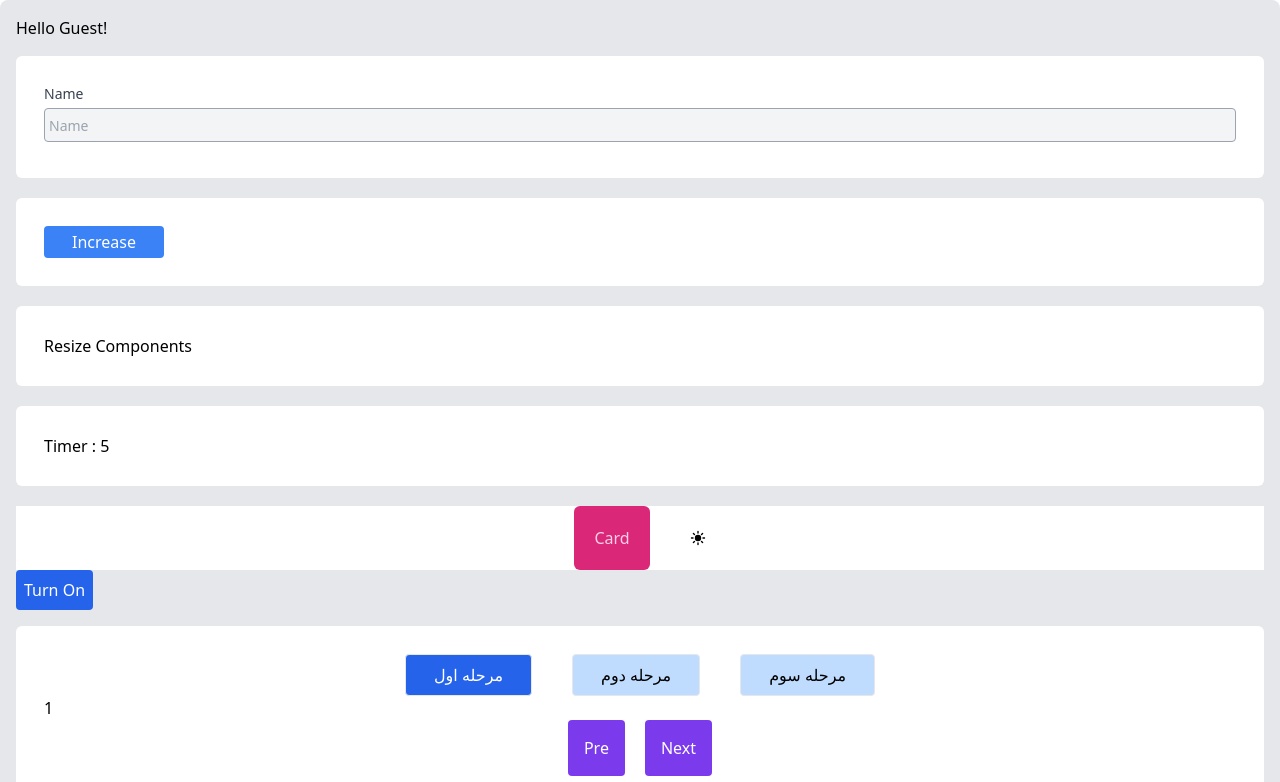
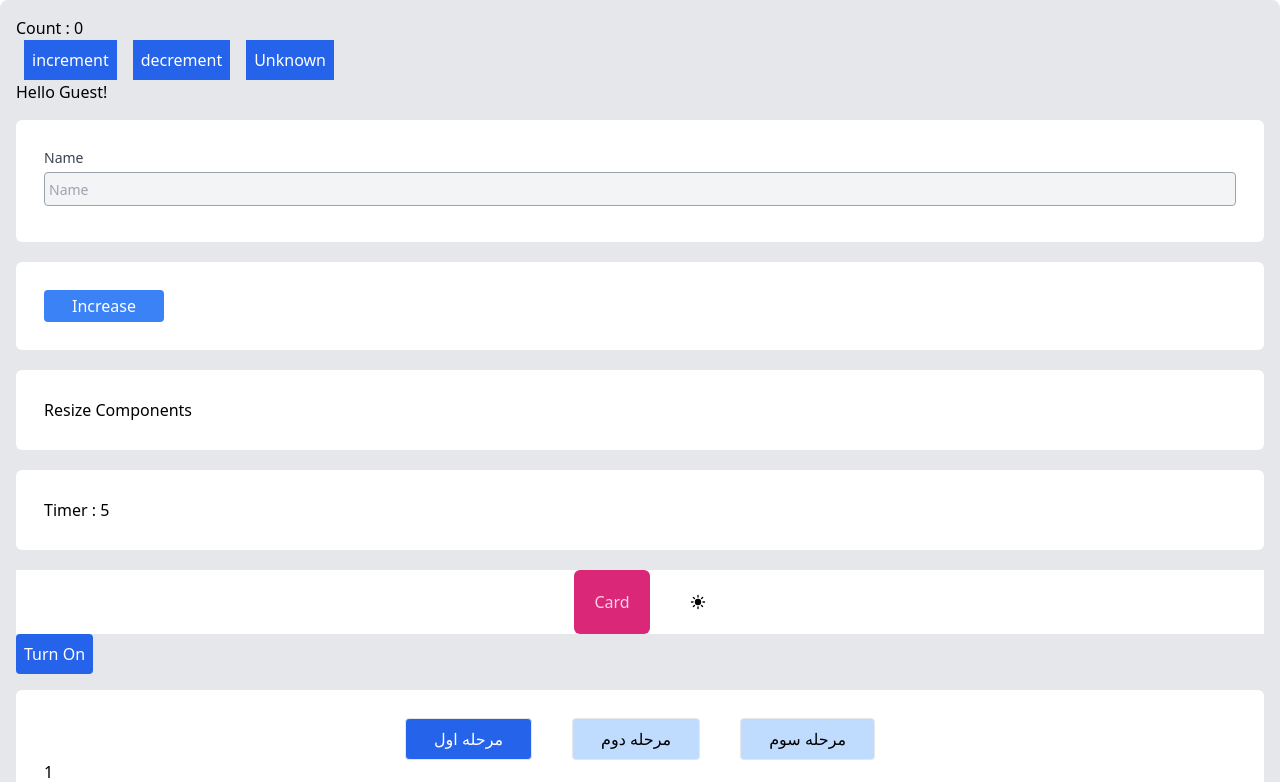
Before and after one commit to Saghar2002/react-exercise, a React (Vite) app: page / in a window 1280 px wide. Shown: the top 782 px of the page. Built offline with nearby package versions, Linux system fonts and the light colour scheme.

Commit message:
use UseReducer example 1

```diff
--- a/src/App.jsx
+++ b/src/App.jsx
@@ -10,6 +10,7 @@ import { Resize } from "./components/resize/Resize";
 import { TitleChanger } from "./components/titleChanger/TitleChanger";
 import { LocalStorage } from "./components/localStorage/LocalStorage";
 import ConditionalRendering from "./components/conditionalRendering/ConditionalRendering";
+import UseReducerPage from "./components/pages/hooks/useReducer/UseReducerPage";
 
 function App() {
 
@@ -19,6 +20,7 @@ function App() {
 
   return (
     <div className="bg-gray-200 rounded-lg p-4">
+      <UseReducerPage></UseReducerPage>
       <ConditionalRendering></ConditionalRendering>
       <LocalStorage></LocalStorage>
       <TitleChanger></TitleChanger>
--- /dev/null
+++ b/src/components/pages/hooks/useReducer/UseReducerPage.jsx
@@ -0,0 +1,42 @@
+import React, { useReducer } from 'react'
+import Button from '../../../common/Button'
+
+
+function reducer (state , action) {
+switch (action.type){
+    case "inc" :
+        return{ count : state.count + 1 };
+    case "dec" :
+        return{ count : state.count - 1 };
+    case "Unknown" :
+        throw new Error();
+}
+}
+
+const UseReducerPage = () => {
+
+  const [state , dispath] = useReducer(reducer , {count : 0})
+
+  return (
+    <div>
+        <p>Count : {state.count} </p>
+        <Button
+        buttonStyle=" bg-blue-600 mx-2 text-white p-2"
+        title='increment'
+        buttonClick={ () => dispath({type : "inc"})}
+        />
+        <Button
+        buttonStyle=" bg-blue-600 mx-2 text-white p-2"
+        title='decrement'
+        buttonClick={ () => dispath({type : "dec"})}
+        />
+        <Button
+        buttonStyle=" bg-blue-600 mx-2 text-white p-2"
+        title='Unknown'
+        buttonClick={ () => dispath({type : "Unknown"})}
+        />
+    </div>
+  )
+}
+
+export default UseReducerPage
```
Also changed, not shown: src/main.jsx (+12 -3 lines).
